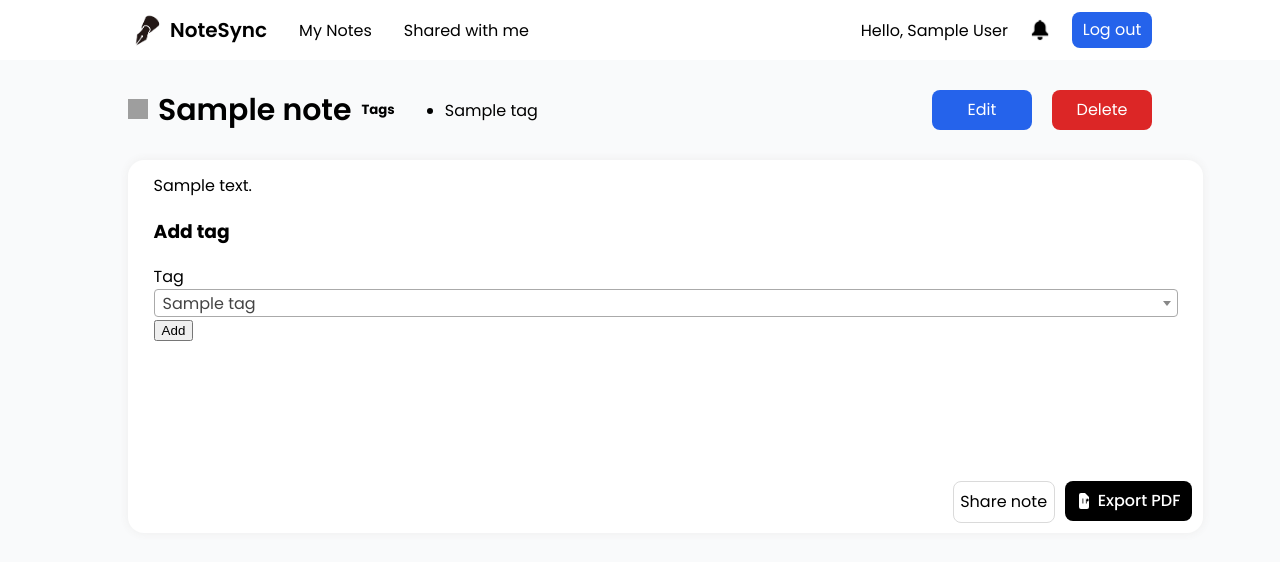
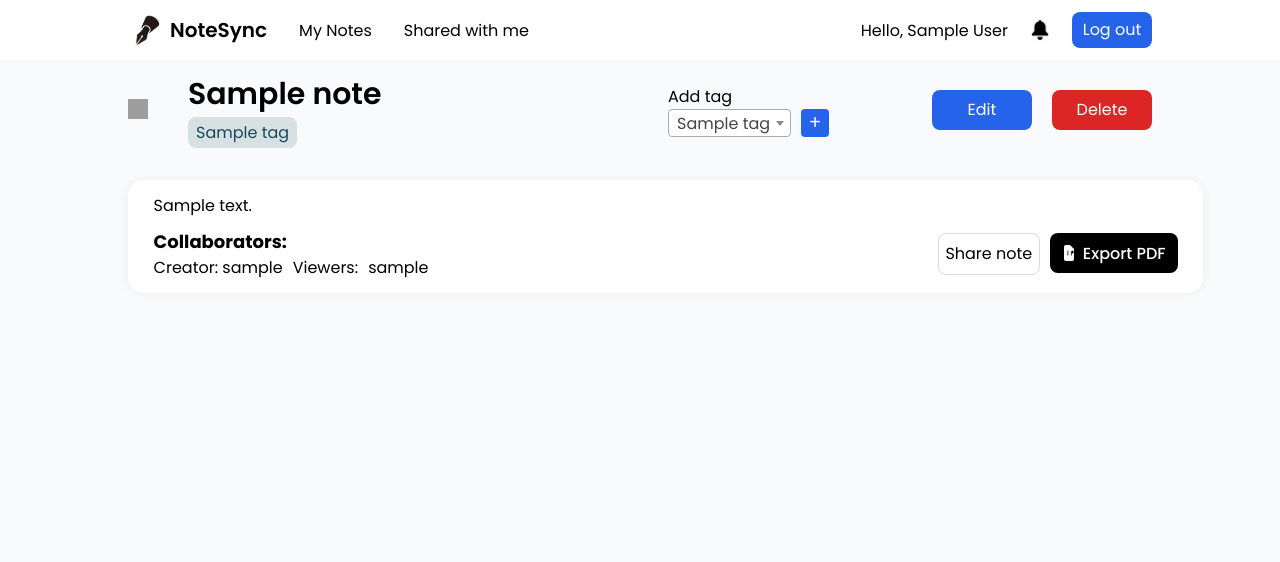
Before and after one commit to viktorijatodosieva/UIKTP_NoteSync, a Flask app: page /note/1 in a window 1280 px wide. Shown: the top 562 px of the page. Run offline with Flask 3, Linux system fonts and the light colour scheme; a user stored in the database is signed in; tables that the repository leaves empty hold one stand-in row (values such as "Sample post"); some libraries are stand-ins or nearby versions; grey boxes are pictures that could not be loaded.

```diff
--- a/app/routes.py
+++ b/app/routes.py
@@ -1,11 +1,13 @@
+import json
 import os
 
-from flask import Blueprint, render_template, redirect, url_for, flash, request, abort, current_app
+from flask import Blueprint, render_template, redirect, url_for, flash, request, abort, current_app, jsonify
 from flask_login import login_user, logout_user, login_required, current_user
 from flask_bcrypt import Bcrypt
+from sqlalchemy import desc
 from werkzeug.utils import secure_filename
 
-from .models import db, User, Note, UserHasAccessNote, Tag, NoteBelongsToTag
+from .models import db, User, Note, UserHasAccessNote, Tag, NoteBelongsToTag, Notification
 from .forms import RegistrationForm, LoginForm, NoteForm, ShareNoteForm  # Import your forms
 from .extensions import bcrypt
 from .middleware import creator_or_shared_required, creator_required
@@ -14,7 +16,6 @@ from fpdf import FPDF
 from flask import make_response
 import re
 from io import BytesIO
-
 
 from .services.ocr_service import OCRService
 
@@ -118,12 +119,10 @@ def create_note():
                 corrected_text = ocr_service.correct_text(raw_text)
 
                 uploaded_file.seek(0)
-                image_path = os.path.join('static', 'images', filename)
-                full_image_path = os.path.join(current_app.root_path, image_path)
-                uploaded_file.save(full_image_path)
 
                 if corrected_text:
-                    raw_text = corrected_text
+                    raw_text = corrected_text.replace("\n", " ")
+                    raw_text = content + "\n\n" + raw_text if content else raw_text
 
             elif extension == 'txt':
                 try:
@@ -132,6 +131,7 @@ def create_note():
                 except UnicodeDecodeError:
                     uploaded_file.seek(0)
                     raw_text = uploaded_file.read().decode('latin-1')
+                raw_text = content + "\n\n" + raw_text if content else raw_text
 
             else:
                 flash('Unsupported file type. Only image files (PNG, JPG, JPEG) and .txt files are allowed.', 'danger')
@@ -148,7 +148,10 @@ def create_note():
         db.session.add(new_note)
         db.session.commit()
         flash('Note created successfully!', 'success')
-        return redirect(url_for('main.edit_note', id=new_note.id))
+        if uploaded_file:
+            return redirect(url_for('main.edit_note', id=new_note.id))
+        else:
+            return redirect(url_for('main.view_note', id=new_note.id))
 
     return render_template('create_note.html', form=form)
 
@@ -159,17 +162,13 @@ def get_notes():
     notes = Note.query.filter_by(created_by=current_user.id).all()
     return render_template('notes_list.html', notes=notes)
 
-@main_bp.route('/wikinote',methods=['GET', 'POST'])
+
+@main_bp.route('/wikinote', methods=['GET', 'POST'])
 @login_required
 def get_wikinote():
     form = NoteForm()
     if form.validate_on_submit():
         content = form.content.data
-
-        if form.image.data:
-            extracted_text = ocr_service.extract_text(form.image.data)
-            if extracted_text:
-                content = content + '\n' + extracted_text
 
         new_note = Note(
             title=form.title.data,
@@ -241,6 +240,29 @@ def share_note(id):
 
         db.session.commit()
         flash(f'Note shared with {username}', 'success')
+
+        if note.created_by != current_user.id:
+            notification_creator = Notification(
+                user_id=note.created_by,
+                referenced_user_id=current_user.id,
+                note_id=note.id,
+                title="Your note has been shared!",
+                description=f"@{current_user.username} shared '{note.title}' with @{user.username}.",
+                type="CREATOR_NOTIFIED"
+            )
+            db.session.add(notification_creator)
+
+        notification = Notification(
+            user_id=user.id,
+            referenced_user_id=current_user.id,
+            note_id=note.id,
+            title="Your friend shared a note with you!",
+            description=f"@{current_user.username} shared '{note.title}' with you.",
+            type="SHARED_NOTIFIED"
+        )
+        db.session.add(notification)
+        db.session.commit()
+
         return redirect(request.referrer)
 
     return render_template('share_note.html', form=form, note=note)
@@ -254,8 +276,11 @@ def view_note(id):
     tags_id_for_note = [tag_note.tag_id for tag_note in note.note_tags]
     all_tags_by_user = Tag.query.filter_by(created_by=current_user.id).all()
     tags_for_note_by_user = [tag for tag in all_tags_by_user if tag.id in tags_id_for_note]
+    other_users = [User.query.get_or_404(user_note.user_id) for user_note in note.shared_with]
+    allow_edit = note.created_by == current_user.id
 
-    return render_template('view_note.html', note=note, tags_for_note_by_user=tags_for_note_by_user, all_tags_by_user=all_tags_by_user)
+    return render_template('view_note.html', note=note, tags_for_note_by_user=tags_for_note_by_user,
+                           all_tags_by_user=all_tags_by_user, other_users=other_users, allow_edit=allow_edit)
 
 
 @main_bp.route('/note/delete/<int:id>', methods=['GET', 'POST'])
@@ -271,6 +296,7 @@ def delete_note(id):
         return redirect(url_for('main.index'))
 
     return render_template('delete_note.html', note=note)
+
 
 @main_bp.route('/note/<int:id>/add_tag', methods=['POST'])
 def add_tag_to_note(id):
@@ -292,6 +318,7 @@ def add_tag_to_note(id):
 
     flash(f'Note successfully tagged as {tag_input}.', 'success')
     return redirect(url_for('main.view_note', id=note.id))
+
 
 @main_bp.route('/note/export/<int:id>')
 @login_required
@@ -328,3 +355,33 @@ def export_note_pdf(id):
     response.headers['Content-Disposition'] = f'attachment; filename={note.title}.pdf'
 
     return response
+
+
+@main_bp.route('/notifications')
+@login_required
+def view_notifications():
+    notifications = (Notification.query.
+                     filter_by(user_id=current_user.id, is_read=False).
+                     order_by(desc(Notification.created_at)).all())
+    return jsonify([n.to_dict() for n in notifications])
+
+
+@main_bp.route('/notifications/<int:noti_id>/read', methods=['POST'])
+@login_required
+def mark_notification_read(noti_id):
+    notification = Notification.query.filter_by(id=noti_id, user_id=current_user.id).first()
+
+    if not notification:
+        return jsonify({'error': 'Notification not found'}), 404
+
+    notification.is_read = True
+    db.session.commit()
+
+    return jsonify({'success': True}), 200
+
+
+@main_bp.route('/notifications/unread_count')
+@login_required
+def unread_notification_count():
+    count = Notification.query.filter_by(user_id=current_user.id, is_read=False).count()
+    return jsonify({'count': count})
--- a/app/static/css/header.css
+++ b/app/static/css/header.css
@@ -85,3 +85,27 @@ body{
    text-decoration: none;
    line-height: 36px;
 }
+.notification{
+   padding: 10px;
+   border-bottom: 1px solid #eee;
+   cursor: pointer;
+   border-radius: 8px;
+}
+.notiTitle,.notiMessage{
+   display: block;
+}
+#notificationList{
+   display:none;
+   position:absolute;
+   top:60px;
+   right:10px;
+   width:300px;
+   max-height:400px;
+   overflow-y:auto;
+   border:1px solid rgb(224, 224, 224);
+   background:#fff;
+   border-radius: 10px;
+   padding:10px;
+   /*box-shadow:0px 0px 10px rgb(237, 237, 237);*/
+   z-index:1000;
+}
--- a/app/static/css/view.css
+++ b/app/static/css/view.css
@@ -4,6 +4,7 @@
     width: 80%;
     display: flex;
     justify-content: space-between;
+    margin-bottom: 20px;
 }
 #noteTitleWrapper {
     display: flex;
@@ -13,6 +14,12 @@
 #noteTitle{
     font-size:30px;
     font-weight: 600;
+}
+#noteTitleTagsWrapper{
+    box-sizing: border-box;
+    padding: 0 30px;
+    min-width: 500px;
+    max-width: 600px;
 }
 #backArrowImg{
     width: 20px;
@@ -53,18 +60,37 @@ a{
     border-radius: 16px;
     padding: 1% 2%;
     position: relative;
-    min-height: 300px;
-    padding-bottom: 60px;
+    min-height: fit-content;
+    /*padding-bottom: 60px;*/
     box-shadow: 0px 0px 10px rgb(237, 237, 237);
     margin-bottom: 5%;
+    display: flex;
+    flex-direction: column;
 }
 
-#noteButtonsWrapper {
+#noteContentBottom {
+    display: flex;
+    justify-content: space-between;
+    align-items: center;
+    margin-top: 1%;
+}
+#noteContentButtons{
+    display: flex;
+    flex-direction: row;
+    gap: 10px;
+}
+#collabWrapper{
+    display: flex;
+    flex-direction: column;
+}
+#collaborators{
     display: flex;
     gap: 10px;
-    position: absolute;
-    bottom: 10px;
-    right: 1%;
+}
+#viewersWrapper{
+    display: flex;
+    flex-direction: row;
+    overflow-x: auto;
 }
 
 #shareNoteBtn {
@@ -101,3 +127,31 @@ a{
     align-items: center;
     gap: 5px;
 }
+#addTagForm{
+    box-sizing: border-box;
+    display: flex;
+    flex-direction: column;
+}
+#addTagBtn{
+    display: inline-block;
+    border: none;
+    color: white;
+    font-size: 20px;
+    background-color: #2563EB;
+    border-radius: 4px;
+    min-width: 28px;
+    height: 28px;
+}
+.tag{
+    padding: 3px 8px;
+    border-radius: 8px;
+}
+#tagsWrapper{
+    display: flex;
+    flex-direction: row;
+    gap: 10px;
+    overflow-x: auto;
+}
+.select2{
+    min-width: 100px;
+}
--- /dev/null
+++ b/app/static/js/notifications.js
@@ -0,0 +1,86 @@
+document.getElementById('notiImg').addEventListener('click', function () {
+    if(document.getElementById('notificationList') === null){
+        const headerRight = document.getElementById('headerRight');
+        let notiList = document.createElement('div');
+        notiList.id = 'notificationList';
+        headerRight.appendChild(notiList);
+    }
+    const container = document.getElementById('notificationList');
+
+    setTimeout(() => {}, 500);
+
+    if (container.style.display === 'none') {
+        fetch('/notifications')
+            .then(response => response.json())
+            .then(data => {
+                container.innerHTML = '';
+
+                if (data.length === 0) {
+                    container.innerHTML = '<p>No notifications</p>';
+                } else {
+                    data.forEach(notification => {
+                        const div = document.createElement('div');
+                        div.classList.add("notification");
+                        div.style.backgroundColor = notification.read ? '#f9f9f9' : '#E6F0FE';
+
+                        const title = document.createElement('strong');
+                        title.classList.add("notiTitle");
+                        title.textContent = notification.title;
+
+                        const message = document.createElement('span');
+                        message.classList.add("notiMessage");
+                        message.textContent = notification.description;
+                        message.style.display = 'block';
+
+                        const time = document.createElement('small');
+                        const date = new Date(notification.created_at);
+                        time.textContent = date.toLocaleString();
+                        time.style.color = '#888';
+
+                        div.appendChild(title);
+                        div.appendChild(message);
+                        div.appendChild(time);
+
+                        div.addEventListener('click', () => {
+                            fetch(`/notifications/${notification.id}/read`, {method: 'POST'})
+                                .then(res => {
+                                    if (res.ok) {
+                                        div.style.backgroundColor = '#f9f9f9';
+                                        window.location.href = `/note/${notification.note_id}`
+                                    }
+                                });
+                        });
+
+                        container.appendChild(div);
+                    });
+                }
+
+                container.style.display = 'block';
+            })
+            .catch(error => {
+                console.error('Error fetching notifications:', error);
+                container.innerHTML = '<p>Error loading notifications</p>';
+                container.style.display = 'block';
+            });
+    } else {
+        container.style.display = 'none';
+    }
+});
+
+// function updateNotificationBell() {
+//     fetch('/notifications/unread_count')
+//         .then(res => res.json())
+//         .then(data => {
+//             const notiImg = document.getElementById('notiImg');
+//             if (data.count > 0) {
+//                 notiImg.classList.add('red-bell');
+//             } else {
+//                 notiImg.classList.remove('red-bell');
+//             }
+//         })
+//         .catch(err => {
+//             console.error('Failed to fetch unread notification count:', err);
+//         });
+// }
+//
+// document.addEventListener('DOMContentLoaded', updateNotificationBell);
--- a/app/templates/create_note.html
+++ b/app/templates/create_note.html
@@ -7,7 +7,6 @@
     <title>{% block title %}NoteSync{% endblock %}</title>
     <link rel="stylesheet" href="{{ url_for('static', filename='css/header.css') }}">
     <link rel="stylesheet" href="{{ url_for('static', filename='css/createnote.css') }}">
-
 </head>
 <body>
 <div id='headerWrapper'>
@@ -69,7 +68,8 @@
                 </div>
 
                 <div>
-                <div id="cancelBtn"><a href="{{ url_for('main.get_notes') }}" class="btn btn-secondary">Cancel</a></div>
+                    <div id="cancelBtn"><a href="{{ url_for('main.get_notes') }}" class="btn btn-secondary">Cancel</a>
+                    </div>
                     <button type="submit" id="saveBtn">Save Note</button>
                 </div>
             </div>
@@ -80,4 +80,5 @@
     </div>
 {% endblock %}
 </body>
+<script src="{{ url_for('static', filename='js/notifications.js') }}"></script>
 </html>
--- a/app/templates/dashboard.html
+++ b/app/templates/dashboard.html
@@ -12,7 +12,9 @@
 <div id='headerWrapper'>
     <div id='headerLeft'>
         <img id='logoImg' src="{{ url_for('static',filename='images/logo.png') }}" alt='logo img'/>
-            <a href="{{ url_for('main.get_notes') }}"><div id='headerTitle'>NoteSync</div></a>
+        <a href="{{ url_for('main.get_notes') }}">
+            <div id='headerTitle'>NoteSync</div>
+        </a>
         <div id='myNotes'><a href="{{ url_for('main.get_notes') }}">My Notes</a></div>
         <div id='sharedNotes'><a href="{{ url_for('main.create_note') }}">
             Create Note</a></div>
@@ -30,4 +32,5 @@
     </div>
 {% endblock %}
 </body>
+<script src="{{ url_for('static', filename='js/notifications.js') }}"></script>
 </html>
--- a/app/templates/view_note.html
+++ b/app/templates/view_note.html
@@ -7,7 +7,6 @@
     <title>{% block title %}NoteSync{% endblock %}</title>
     <link rel="stylesheet" href="{{ url_for('static', filename='css/header.css') }}">
     <link rel="stylesheet" href="{{ url_for('static', filename='css/view.css') }}">
-
 </head>
 <body>
 <div id='headerWrapper'>
@@ -33,26 +32,65 @@
             <a id="backLink" href="{{ url_for('main.get_notes') }}" class="btn btn-secondary">
                 <img id="backArrowImg" alt="back arrow" src={{ url_for('static',filename='images/back.png') }}>
             </a>
+            <div id="noteTitleTagsWrapper">
                 <div id="noteTitle">{{ note.title }}</div>
-            <h5>Tags</h5>
-            <ul>
+                <div id="tagsWrapper">
                     {% for tag in tags_for_note_by_user %}
-                    <li>{{ tag.name }}</li>
+                        <div class="tag">{{ tag.name }}</div>
                     {% endfor %}
-            </ul>
+                </div>
+            </div>
+
+       {% if allow_edit %}
+            <form id="addTagForm" method="POST" action="{{ url_for('main.add_tag_to_note', id=note.id) }}">
+                <div>Add tag</div>
+                    <div style="display: flex; flex-direction: row; gap: 10px">
+                        <select id="tag" name="tag" class="form-select" style="width: 100%">
+                            {% for tag in all_tags_by_user %}
+                                <option value="{{ tag.name }}">{{ tag.name }}</option>
+                            {% endfor %}
+                        </select>
+                    <button id="addTagBtn" type="submit" class="btn btn-primary">+</button>
+                    </div>
+            </form>
+        {% else %}
+        {% endif %}
         </div>
         <div id="noteBtnWrapper">
+            {% if allow_edit %}
                 <a href="{{ url_for('main.edit_note', id=note.id) }}">
                     <div id="editBtn">Edit</div>
                 </a>
+            {% else %}
+                <div></div>
+            {% endif %}
             <a href="{{ url_for('main.delete_note', id=note.id) }}">
                 <div id="deleteBtn">Delete</div>
             </a>
         </div>
     </div>
     <div id="noteContentWrapper">
-    {{ note.content | safe }}
-    <div id="noteButtonsWrapper" style="position: absolute; bottom: 10px; right: 1%; display: flex; gap: 10px;">
+        <div id="noteContent">{{ note.content | safe }}</div>
+        <div id="noteContentBottom">
+            <div id="collabWrapper">
+                <div style="font-size: 18px; font-weight: bold;">Collaborators:</div>
+                    <div id="collaborators">
+                        <div>Creator: {{ note.user.username }}</div>
+                        <div>Viewers: </div>
+                        <div id="viewersWrapper">
+                            {% if other_users %}
+
+                                    {% for user in other_users %}
+                                        <div class="viewer">{{ user.username }}</div>
+                                    {% endfor %}
+
+                            {% else %}
+                            <div class="viewer">None</div>
+                            {% endif %}
+                        </div>
+                    </div>
+            </div>
+            <div id="noteContentButtons">
                 <div id="shareNoteBtn">
                 <a href="{{ url_for('main.share_note', id=note.id) }}">Share note</a>
             </div>
@@ -66,18 +104,7 @@
                 </a>
             </div>
             </div>
-    <h3>Add tag</h3>
-    <form method="POST" action="{{ url_for('main.add_tag_to_note', id=note.id) }}">
-        <div class="mb-3">
-            <label for="tag" class="form-label">Tag</label>
-            <select id="tag" name="tag" class="form-select" style="width: 100%">
-                {% for tag in all_tags_by_user %}
-                    <option value="{{ tag.name }}">{{ tag.name }}</option>
-                {% endfor %}
-            </select>
         </div>
-        <button type="submit" class="btn btn-primary">Add</button>
-    </form>
     </div>
 
 
@@ -98,8 +125,42 @@
             });
         });
     </script>
+    <script src="{{ url_for('static', filename='js/notifications.js') }}"></script>
+
 {% endblock %}
 <script>
+    function getRandomRGB() {
+      const r = Math.floor(Math.random() * 256);
+      const g = Math.floor(Math.random() * 256);
+      const b = Math.floor(Math.random() * 256);
+      return { r, g, b };
+    }
+    function generateTagColors(){
+        let tags = document.getElementsByClassName('tag')
+
+        for(let tag of tags){
+            const {r,g,b} = getRandomRGB();
+            tag.style.color = `rgb(${r}, ${g}, ${b})`;
+            tag.style.backgroundColor = `rgba(${r}, ${g}, ${b},0.15)`;
+        }
+    }
+    document.addEventListener('DOMContentLoaded', function () {
+        generateTagColors();
+
+        let searchInput = document.querySelector('.select2-search__field');
+
+        if (searchInput) {
+            searchInput.addEventListener('input', function () {
+                const query = this.value.trim().toLowerCase();
+                const noteAnchors = document.querySelectorAll('.select2-results__option');
+
+                noteAnchors.forEach(anchor => {
+                    const title = anchor.textContent.toLowerCase();
+                    anchor.style.display = (!query || title.includes(query)) ? 'block' : 'none';
+                });
+            });
+        }
+    });
 </script>
 </body>
 </html>
--- a/requirements.txt
+++ b/requirements.txt
@@ -8,4 +8,8 @@ SQLAlchemy~=2.0.40
 WTForms~=3.2.1
 easyocr~=1.7.2
 numpy~=2.2.5
-opencv-python
+opencv-python~=4.11.0.86
+pillow~=11.2.1
+Werkzeug~=3.1.3
+fpdf~=1.7.2
+textblob~=0.19.0
```
Also changed, not shown: app/models.py (+10 -0 lines), app/templates/delete_note.html (+6 -3 lines), app/templates/edit_note.html (+5 -2 lines), app/templates/notes_list.html (+7 -5 lines), app/templates/share_note.html (+8 -4 lines), app/templates/shared_notes_list.html (+8 -5 lines), app/templates/wikinote.html (+10 -4 lines). Lines whose indentation alone changed are shown as unchanged.
